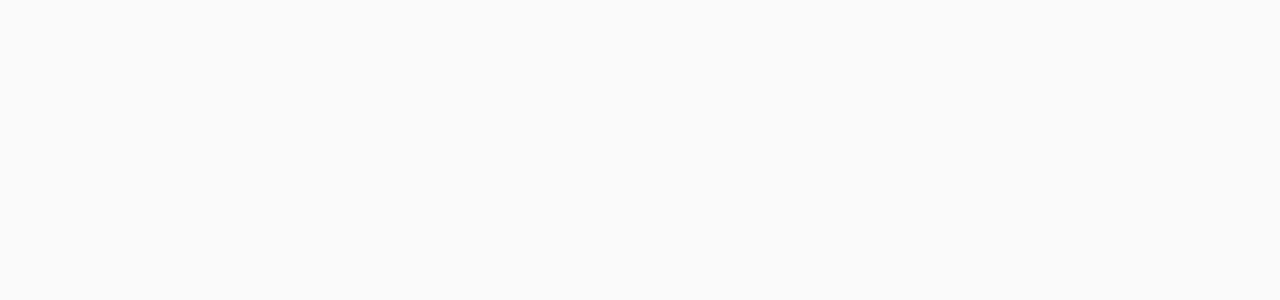
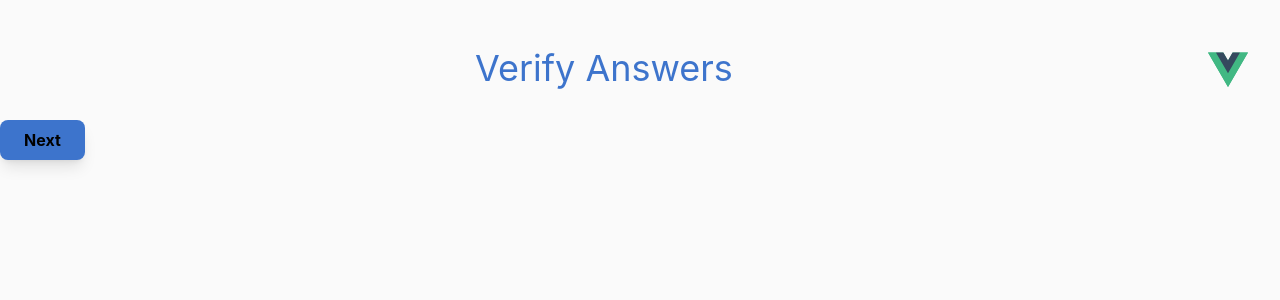
Before and after one commit to PhlegmMignon/eGain-UX-Project, a Vue app in the folder project/: page /verify in a window 1280 px wide. Before the commit this address had no page. Shown: the top 300 px of the page. Built offline with nearby package versions, Linux system fonts and the light colour scheme.

Commit message:
Header styling + logo

```diff
--- a/project/src/App.vue
+++ b/project/src/App.vue
@@ -1,9 +1,12 @@
 <script setup>
 import { RouterView } from "vue-router";
+
+const iFrameLink = "https://phlegmmignon.github.io/eGain-UX-Project/";
 </script>
 
 <template>
   <RouterView />
+  <!-- <iframe :src="iFrameLink" width="700px" height="700px"></iframe> -->
 </template>
 
 <style scoped></style>
--- a/project/src/components/Header.vue
+++ b/project/src/components/Header.vue
@@ -1,9 +1,13 @@
 <script setup>
+import logo from "../assets/vue.svg";
 defineProps({
   title: String,
 });
 </script>
 
 <template>
-  <h1 class="text-3xl font-bold">{{ title }}</h1>
+  <header class="p-8 pt-12 gap-8 flex justify-between items-center">
+    <h1 class="text-4xl flex-grow text-center">{{ title }}</h1>
+    <img :src="logo" alt="Vue Logo" class="w-10 h-10" />
+  </header>
 </template>
--- a/project/src/components/NextBtn.vue
+++ b/project/src/components/NextBtn.vue
@@ -13,5 +13,10 @@
 </script>
 
 <template>
-  <button @click="goNextPage">Next</button>
+  <button
+    @click="goNextPage"
+    class="bg-[#3d74cc] text-black font-bold py-2 px-6 rounded-lg hover:bg-[#355fa5] shadow-lg transition-all duration-200"
+  >
+    Next
+  </button>
 </template>
--- a/project/src/router/index.js
+++ b/project/src/router/index.js
@@ -1,6 +1,8 @@
 import { createRouter, createWebHistory } from "vue-router";
 import Description from "../views/Description.vue";
 import Questions from "../views/Questions.vue";
+import Verify from "../views/Verify.vue";
+import SolutionFeedback from "../views/SolutionFeedback.vue";
 
 const router = createRouter({
   history: createWebHistory(import.meta.env.BASE_URL),
@@ -14,6 +16,16 @@
       path: "/questions",
       name: "Questions",
       component: Questions,
+    },
+    {
+      path: "/verify",
+      name: "Verify",
+      component: Verify,
+    },
+    {
+      path: "/solution-feedback",
+      name: "SolutionFeedback",
+      component: SolutionFeedback,
     },
   ],
 });
--- a/project/src/style.css
+++ b/project/src/style.css
@@ -5,7 +5,8 @@
 }
 
 body {
-  color: black;
+  color: #3d74cc;
+  font-family: "Inter", sans-serif;
 }
 
 /* Primary and Surface Palettes */
--- /dev/null
+++ b/project/src/views/SolutionFeedback.vue
@@ -0,0 +1,7 @@
+<script setup>
+import Header from "../components/Header.vue";
+</script>
+
+<template>
+  <Header title="Feedback" />
+</template>
--- /dev/null
+++ b/project/src/views/Verify.vue
@@ -0,0 +1,11 @@
+<script setup>
+import Header from "../components/Header.vue";
+import NextBtn from "../components/NextBtn.vue";
+</script>
+
+<template>
+  <Header title="Verify Answers" />
+  <NextBtn nextPage="/solution-feedback" />
+</template>
+
+<style scoped></style>
```
